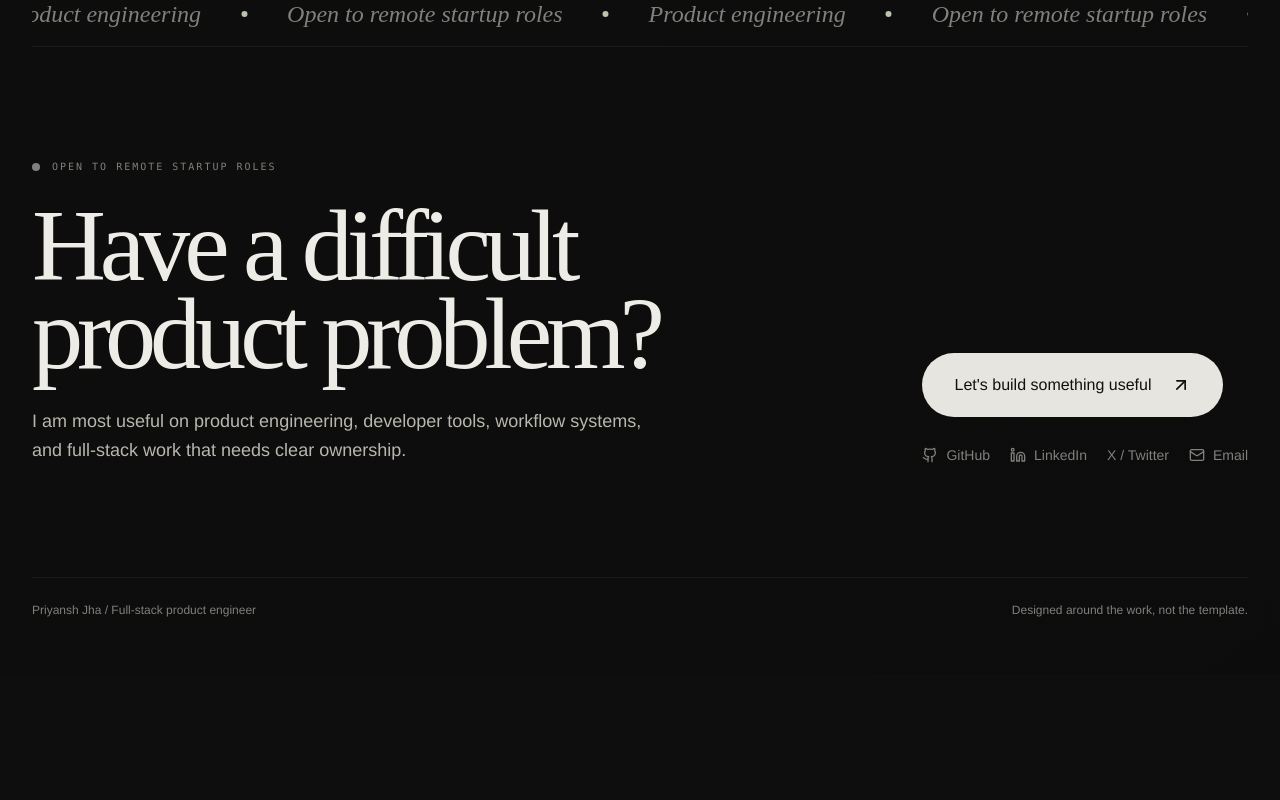
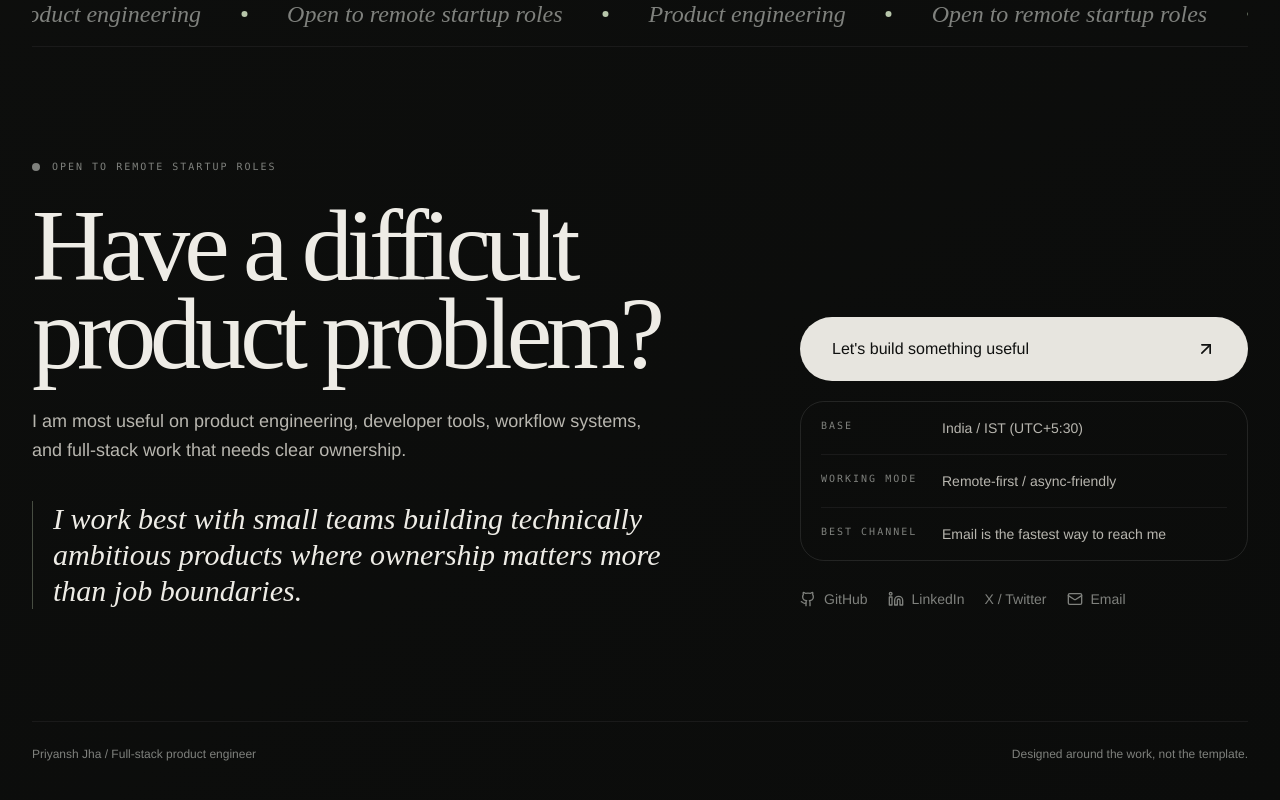
Before and after one commit to priyanshjhaa/Portfolio-, a Next.js app: page / in a window 1280 px wide. Shown: the part 8112-8912 px from the top of the page. Before the commit the page ends 8786 px from the top, so only its background shows below. Built offline with nearby package versions, Linux system fonts and the light colour scheme.

Commit message:
Strengthen startup hiring close

```diff
--- a/components/sections/FieldContact.tsx
+++ b/components/sections/FieldContact.tsx
@@ -30,16 +30,35 @@ export default function FieldContact({ active = false }: { active?: boolean }) {
               product problem?
             </h2>
             <p className="mt-7 max-w-2xl text-lg leading-relaxed text-text-secondary">{contact.focus}</p>
+            <blockquote className="mt-9 max-w-2xl border-l border-[#b7c6aa]/35 pl-5 font-editorial text-2xl italic leading-relaxed text-text-primary md:text-3xl">
+              {contact.operatingStatement}
+            </blockquote>
           </div>
 
-          <div className="lg:justify-self-end">
+          <div className="w-full lg:max-w-md lg:justify-self-end">
             <a
               href={`mailto:${contact.email}`}
-              className="group inline-flex min-h-[64px] items-center gap-5 rounded-full bg-[#e7e5df] px-8 text-base font-medium text-[#101110] transition hover:bg-white"
+              className="group inline-flex min-h-[64px] w-full items-center justify-between gap-5 rounded-full bg-[#e7e5df] px-8 text-base font-medium text-[#101110] transition hover:bg-white"
             >
               Let&apos;s build something useful
               <ArrowUpRight className="h-5 w-5 transition-transform group-hover:translate-x-1 group-hover:-translate-y-1" />
             </a>
+
+            <div className="mt-5 divide-y divide-white/8 rounded-[24px] border border-white/10 bg-[#10110f]/68 px-5">
+              <div className="grid grid-cols-[105px_1fr] gap-4 py-4">
+                <p className="field-label">Base</p>
+                <p className="text-sm text-text-secondary">{contact.location}</p>
+              </div>
+              <div className="grid grid-cols-[105px_1fr] gap-4 py-4">
+                <p className="field-label">Working mode</p>
+                <p className="text-sm text-text-secondary">{contact.collaboration}</p>
+              </div>
+              <div className="grid grid-cols-[105px_1fr] gap-4 py-4">
+                <p className="field-label">Best channel</p>
+                <p className="text-sm text-text-secondary">{contact.response}</p>
+              </div>
+            </div>
+
             <div className="mt-7 flex flex-wrap gap-5">
               <a href={contact.github} target="_blank" rel="noopener noreferrer" className="inline-flex items-center gap-2 text-sm text-text-muted hover:text-text-primary">
                 <Github className="h-4 w-4" /> GitHub
--- a/lib/data.ts
+++ b/lib/data.ts
@@ -537,6 +537,11 @@ export const contact = {
   email: 'Priyanshjhaa17@gmail.com',
   availability: 'Open to remote startup roles',
   focus: 'I am most useful on product engineering, developer tools, workflow systems, and full-stack work that needs clear ownership.',
+  operatingStatement:
+    'I work best with small teams building technically ambitious products where ownership matters more than job boundaries.',
+  location: 'India / IST (UTC+5:30)',
+  collaboration: 'Remote-first / async-friendly',
+  response: 'Email is the fastest way to reach me',
 };
 
 export const skillGroups: SkillGroup[] = [
```
